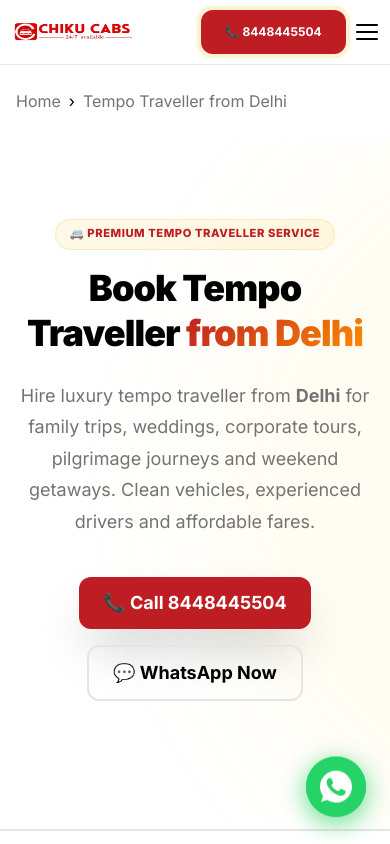
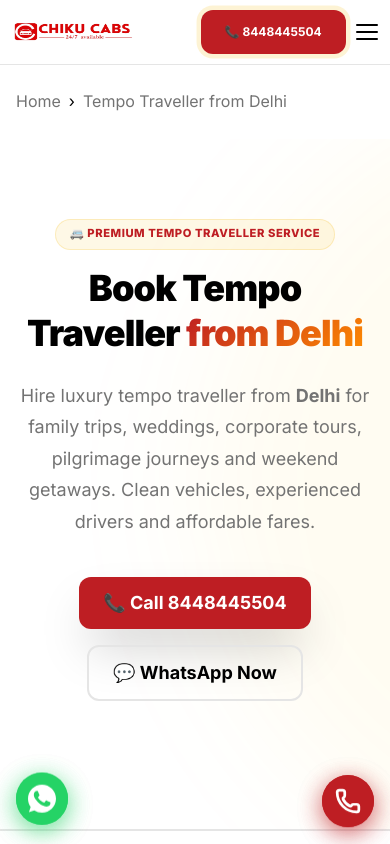
Before and after one commit to tempo-hub/chikucabs, a Next.js app: page /tempo-from-delhi in a window 390 px wide. Shown: the top 844 px of the page. Built offline with nearby package versions, Linux system fonts and the light colour scheme.

Commit message:
added whatsapp message button and call now float button

```diff
--- a/src/app/globals.css
+++ b/src/app/globals.css
@@ -318,7 +318,7 @@
 .whatsapp-float {
   position: fixed;
   bottom: 1.5rem;
-  right: 1.5rem;
+  left: 1.5rem;
   z-index: 999;
   background: #25d366;
   color: white;
@@ -337,6 +337,45 @@
   box-shadow: 0 8px 32px rgba(37, 211, 102, 0.6);
 }
 .whatsapp-float-label {
+  position: absolute;
+  left: 72px;
+  background: #fff;
+  color: #333;
+  font-size: 0.75rem;
+  font-weight: 700;
+  padding: 0.4rem 0.75rem;
+  border-radius: 8px;
+  box-shadow: 0 2px 12px rgba(0, 0, 0, 0.1);
+  white-space: nowrap;
+  opacity: 0;
+  pointer-events: none;
+  transition: opacity 0.3s;
+}
+.whatsapp-float:hover .whatsapp-float-label {
+  opacity: 1;
+}
+.call-float {
+  position: fixed;
+  right: 1.5rem;
+  bottom: 1.5rem;
+  z-index: 999;
+  background: hsl(var(--primary));
+  color: white;
+  width: 60px;
+  height: 60px;
+  border-radius: 50%;
+  display: flex;
+  align-items: center;
+  justify-content: center;
+  box-shadow: 0 6px 24px hsla(358, 73%, 43%, 0.4);
+  transition: all 0.3s;
+  animation: floatBounce 3s ease-in-out infinite 0.4s;
+}
+.call-float:hover {
+  transform: scale(1.1);
+  box-shadow: 0 8px 32px hsla(358, 73%, 43%, 0.6);
+}
+.call-float-label {
   position: absolute;
   right: 72px;
   background: #fff;
@@ -351,8 +390,31 @@
   pointer-events: none;
   transition: opacity 0.3s;
 }
-.whatsapp-float:hover .whatsapp-float-label {
+.call-float:hover .call-float-label {
   opacity: 1;
+}
+
+@media (max-width: 480px) {
+  .whatsapp-float,
+  .call-float {
+    bottom: 1rem;
+    width: 52px;
+    height: 52px;
+  }
+  .whatsapp-float {
+    left: 1rem;
+  }
+  .call-float {
+    right: 1rem;
+  }
+  .whatsapp-float svg {
+    width: 28px;
+    height: 28px;
+  }
+  .call-float svg {
+    width: 26px;
+    height: 26px;
+  }
 }
 
 /* ============================================
--- a/src/components/shared/Footer.tsx
+++ b/src/components/shared/Footer.tsx
@@ -1,6 +1,6 @@
 "use client";
+
 import Image from "next/image";
-
 import {
   FaFacebookF,
   FaInstagram,
--- a/src/components/shared/WhatsAppFloat.tsx
+++ b/src/components/shared/WhatsAppFloat.tsx
@@ -1,159 +1,36 @@
-"use client";
-
-import { useState, useEffect } from "react";
-import BookingModal from "./BookingModal";
-
-// Helper function to extract vehicle name from element text
-function extractVehicleFromText(text: string): string | undefined {
-  const lowerText = text.toLowerCase();
-
-  if (lowerText.includes("sedan") || lowerText.includes("dzire") || lowerText.includes("etios")) {
-    return "Sedan (4+1 Seater)";
-  }
-  if (lowerText.includes("suv") || lowerText.includes("ertiga") || lowerText.includes("marazzo")) {
-    return "SUV (6+1 Seater)";
-  }
-  if (lowerText.includes("innova") || lowerText.includes("crysta")) {
-    return "Innova (7+1 Seater)";
-  }
-  if (
-    lowerText.includes("tempo") ||
-    lowerText.includes("traveller") ||
-    lowerText.includes("urbania") ||
-    lowerText.includes("minibus") ||
-    lowerText.includes("seater")
-  ) {
-    const match = lowerText.match(/(\d+)-seater/);
-    if (match) {
-      const seats = match[1];
-      if (seats === "9") return "9-Seater (Best for families)";
-      if (seats === "12") return "12-Seater (Popular for pilgrimages)";
-      if (seats === "13") return "13-Seater (Popular for pilgrimages)";
-      if (seats === "15") return "15-Seater (Comfortable group)";
-      if (seats === "16") return "16-Seater";
-      if (seats === "17") return "17-Seater";
-      if (seats === "20") return "20-Seater (Large groups)";
-      if (seats === "21") return "21-Seater (Large groups)";
-      if (seats === "24") return "24-Seater (Large groups)";
-      if (seats === "26") return "26-Seater (Wedding/Baraat special)";
-    }
-
-    if (lowerText.includes("9")) return "9-Seater (Best for families)";
-    if (lowerText.includes("12")) return "12-Seater (Popular for pilgrimages)";
-    if (lowerText.includes("13")) return "13-Seater (Popular for pilgrimages)";
-    if (lowerText.includes("15")) return "15-Seater (Comfortable group)";
-    if (lowerText.includes("16")) return "16-Seater";
-    if (lowerText.includes("17")) return "17-Seater";
-    if (lowerText.includes("20")) return "20-Seater (Large groups)";
-    if (lowerText.includes("21")) return "21-Seater (Large groups)";
-    if (lowerText.includes("24")) return "24-Seater (Large groups)";
-    if (lowerText.includes("26")) return "26-Seater (Wedding/Baraat special)";
-
-    return "9-Seater (Best for families)";
-  }
-  return undefined;
-}
+import { Phone } from "lucide-react";
 
 export default function WhatsAppFloat() {
-  const [open, setOpen] = useState(false);
-  const [vehicleType, setVehicleType] = useState<string | undefined>(undefined);
-
-  useEffect(() => {
-    const handleGlobalClick = (e: MouseEvent) => {
-      let target = e.target as HTMLElement | null;
-      while (target && target !== document.body) {
-        if (target.tagName === "A" || target.tagName === "BUTTON") {
-          const href = target.getAttribute("href") || "";
-          const text = (target.textContent || "").trim();
-          const className = target.className || "";
-
-          // Don't intercept if clicking inside the booking modal content
-          const isInsideModal = target.closest(".booking-modal-content") || target.closest(".fixed.inset-0.z-\\[100\\]");
-          if (isInsideModal) {
-            return;
-          }
-
-          // Let explicit WhatsApp buttons and links open natively.
-          if (target.closest(".chiku-whatsapp-btn") || target.closest("[data-whatsapp-link='true']")) {
-            return;
-          }
-
-          const hasBookNowText = /book\s+now/i.test(text);
-          const isWhatsAppHref = href.includes("wa.me") || href.includes("api.whatsapp");
-          const isCallHref = href.startsWith("tel:");
-
-          let isCTA = false;
-          if (isCallHref) {
-            const cleanText = text.toLowerCase().replace(/[^a-z0-9]/g, "");
-            if (cleanText === "booknow") {
-              isCTA = true;
-            }
-          } else if (isWhatsAppHref) {
-            isCTA = false;
-          } else {
-            if (target.closest(".whatsapp-float") || target.closest(".footer-whatsapp")) {
-              isCTA = true;
-            } else if (hasBookNowText) {
-              const isRealLink = href.startsWith("http") || (href.startsWith("/") && !href.startsWith("/#"));
-              if (!isRealLink) {
-                isCTA = true;
-              }
-            }
-          }
-
-          if (isCTA) {
-            e.preventDefault();
-            e.stopPropagation();
-
-            let cardVehicle: string | null = null;
-            const packageCard = target.closest(".package-card");
-            if (packageCard) {
-              const h3 = packageCard.querySelector("h3");
-              if (h3) {
-                cardVehicle = h3.textContent;
-              }
-            }
-
-            const vehicle = extractVehicleFromText(cardVehicle || text || target.getAttribute("aria-label") || "");
-            setVehicleType(vehicle);
-            setOpen(true);
-            return;
-          }
-        }
-        target = target.parentElement;
-      }
-    };
-
-    document.addEventListener("click", handleGlobalClick, true);
-    return () => {
-      document.removeEventListener("click", handleGlobalClick, true);
-    };
-  }, []);
+  const whatsappUrl = `https://wa.me/918448445504?text=${encodeURIComponent(
+    "Hi, I want to book a cab. Please share the available options and fare details.",
+  )}`;
 
   return (
     <>
-      <button
-        onClick={() => {
-          setVehicleType(undefined);
-          setOpen(true);
-        }}
+      <a
+        href={whatsappUrl}
+        target="_blank"
+        rel="noopener noreferrer"
         className="whatsapp-float"
-        aria-label="Chat on WhatsApp"
+        aria-label="Book a cab on WhatsApp"
+        data-whatsapp-link="true"
       >
         <svg viewBox="0 0 32 32" width="32" height="32" fill="white">
           <path d="M16.004 0h-.008C7.174 0 0 7.176 0 16.004c0 3.5 1.128 6.744 3.046 9.378L1.054 31.29l6.118-1.958A15.9 15.9 0 0016.004 32C24.826 32 32 24.826 32 16.004S24.826 0 16.004 0zm9.35 22.616c-.392 1.1-1.938 2.016-3.16 2.282-.838.18-1.934.322-5.624-1.208-4.718-1.958-7.756-6.744-7.994-7.058-.228-.314-1.912-2.546-1.912-4.858 0-2.312 1.21-3.45 1.64-3.92.392-.428 1.028-.626 1.636-.626.196 0 .374.01.534.018.47.02.706.048 1.016.786.388.926 1.332 3.244 1.45 3.48.118.238.236.556.078.87-.148.322-.278.466-.516.738-.238.27-.464.478-.702.77-.22.254-.466.528-.198.998.268.466 1.194 1.966 2.562 3.186 1.762 1.572 3.248 2.058 3.71 2.288.47.236.742.198 1.016-.118.278-.318 1.186-1.382 1.502-1.856.314-.47.632-.392 1.066-.236.436.158 2.756 1.298 3.226 1.534.47.236.784.354.9.548.118.196.118 1.128-.274 2.228z" />
         </svg>
 
-        <span className="whatsapp-float-label">
-          Chat with us
+        <span className="whatsapp-float-label">Book on WhatsApp</span>
+      </a>
+      <a
+        href="tel:+918448445504"
+        className="call-float"
+        aria-label="Call Chiku Cabs"
+      >
+        <Phone size={30} strokeWidth={2.5} aria-hidden="true" />
+        <span className="call-float-label">
+          Call Now
         </span>
-      </button>
-
-      <BookingModal
-        isOpen={open}
-        onClose={() => setOpen(false)}
-        vehicleType={vehicleType}
-      />
+      </a>
     </>
   );
 }
```
Also changed, not shown: 1 other file (tests, documents, lock files or other folders).
